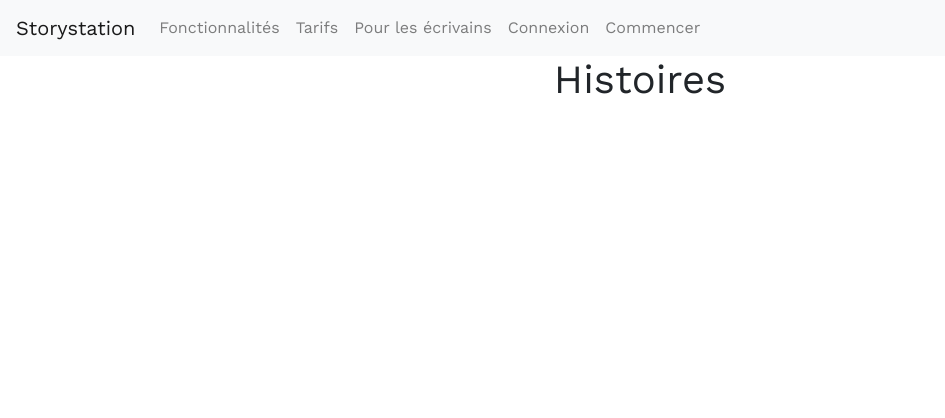
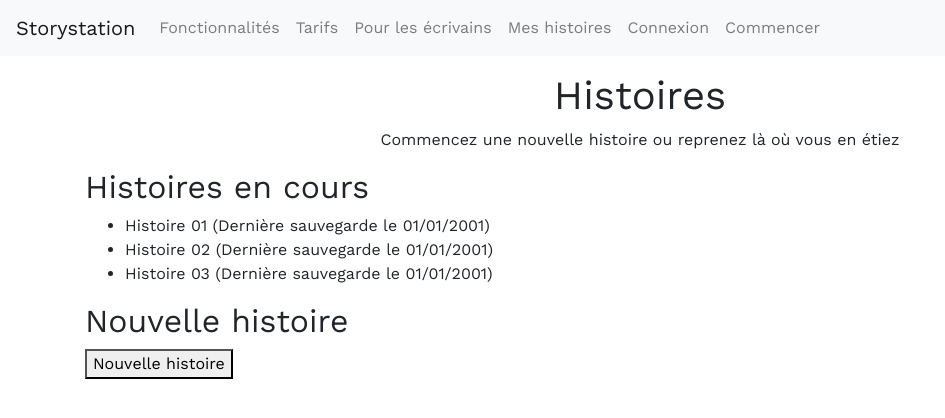
Before and after one commit to storystation/site, an Angular app: page /stories in a window 1280 px wide. Shown: the top 418 px of the page, without its empty margins (0-945 px from the left). Built offline with nearby package versions, Linux system fonts and the light colour scheme.

Commit message:
Create stories fake content

```diff
--- a/src/app/core/nav/nav.component.html
+++ b/src/app/core/nav/nav.component.html
@@ -1,4 +1,4 @@
-<nav class="navbar navbar-expand-lg navbar-light bg-light">
+<nav class="navbar navbar-expand-lg navbar-light bg-light mb-1rem">
   <a class="navbar-brand" routerLink="">Storystation</a>
   <button class="navbar-toggler" type="button" data-toggle="collapse" data-target="#navbar_storystation"
           aria-controls="navbar_storystation" aria-expanded="false" aria-label="Toggle navigation">
--- a/src/app/core/nav/nav.component.ts
+++ b/src/app/core/nav/nav.component.ts
@@ -36,7 +36,7 @@ export class NavComponent implements OnInit {
       name: 'Mes histoires',
       url: '/stories',
       display_when_logged: true,
-      display_when_not_logged: false
+      display_when_not_logged: true // TODO: Change this to false
     },
     {
       name: 'Déconnexion',
--- a/src/app/pages/stories/user-stories/user-stories.component.html
+++ b/src/app/pages/stories/user-stories/user-stories.component.html
@@ -1,3 +1,16 @@
 <div class="div-user-stories" id="div-user-stories">
   <h1 class="text-center">Histoires</h1>
+  <p class="text-center">Commencez une nouvelle histoire ou reprenez là où vous en étiez</p>
+  <div class="current-stories mb-1rem" id="current-stories">
+    <h2>Histoires en cours</h2>
+    <ul>
+      <li>Histoire 01 (Dernière sauvegarde le 01/01/2001)</li>
+      <li>Histoire 02 (Dernière sauvegarde le 01/01/2001)</li>
+      <li>Histoire 03 (Dernière sauvegarde le 01/01/2001)</li>
+    </ul>
+  </div>
+  <div class="new-story" id="new-story">
+    <h2>Nouvelle histoire</h2>
+    <button>Nouvelle histoire</button>
+  </div>
 </div>
```
